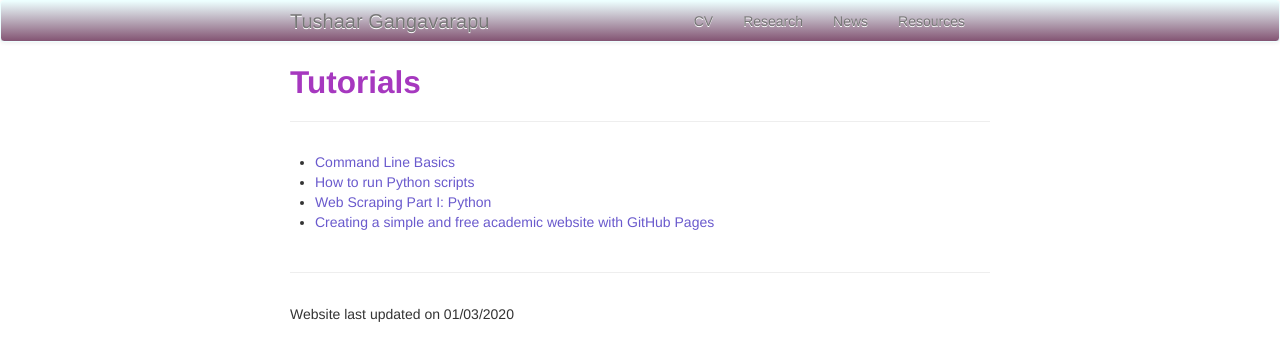
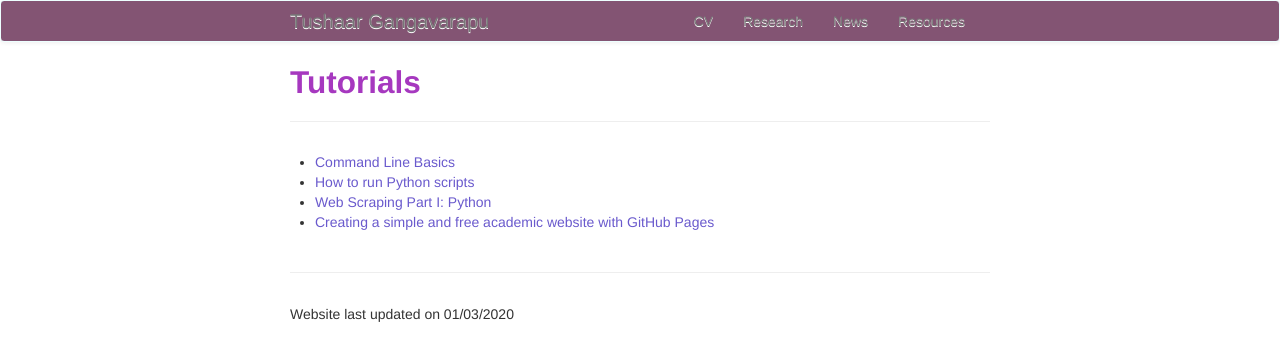
Before and after one commit to TushaarGVS/tushaargvs.github.io, a Jekyll site: the page built from pages/news.md, in a window 1280 px wide. Shown: the top 361 px of the page. Built offline with Jekyll 4.4.1, drawn with Linux system fonts in a browser that asks for light colours.

Commit message:
Customizing the website

```diff
--- a/assets/themes/twitter/css/tgangavarapu.css
+++ b/assets/themes/twitter/css/tgangavarapu.css
@@ -92,11 +92,11 @@ h1, h2, h3, h4, h5 {
     padding-left:20px;
     padding-right:20px;
     background-color:#fafafa;
-    background-image:-moz-linear-gradient(top, #edffff, #835473);
+    background-image:-moz-linear-gradient(top, #835473, #835473);
     background-image:-webkit-gradient(linear, 0 0, 0 100%, from(#edffff), to(#f2f2f2));
-    background-image:-webkit-linear-gradient(top, #edffff, #835473);
-    background-image:-o-linear-gradient(top, #edffff, #835473);
-    background-image:linear-gradient(to bottom, #edffff, #835473);
+    background-image:-webkit-linear-gradient(top, #835473, #835473);
+    background-image:-o-linear-gradient(top, #835473, #835473);
+    background-image:linear-gradient(to bottom, #835473, #835473);
     background-repeat:repeat-x;
     filter:progid:DXImageTransform.Microsoft.gradient(startColorstr='#ffffffff', endColorstr='#fff2f2f2', GradientType=0);
     border:1px solid #edffff;
```
